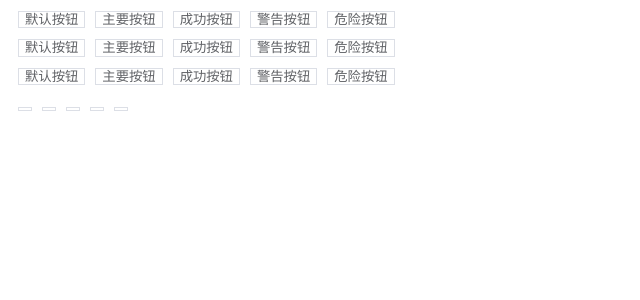
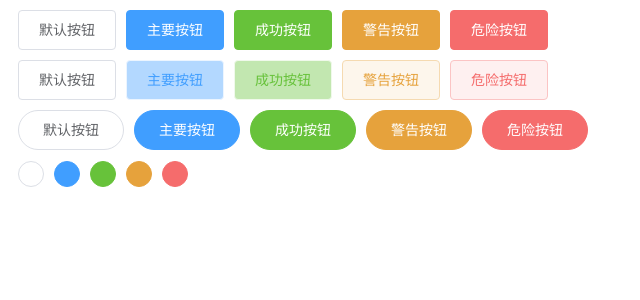
Before and after one commit to zxd95/dui, a Vue app: page / in a window 1280 px wide. Shown: the top 300 px of the page, without its empty margins (0-640 px from the left). Built offline with nearby package versions, Linux system fonts and the light colour scheme.

Commit message:
Update button.scss

```diff
--- a/src/styles/components/button.scss
+++ b/src/styles/components/button.scss
@@ -14,4 +14,132 @@
   margin: 0;
   transition: .1s;
   font-weight: 500;
+  // 禁止元素的文字被选中
+  -moz-user-select: none;
+  -webkit-user-select: none;
+  -ms-user-slect: none;
+  padding: 12px 20px;
+  font-size: 14px;
+  border-radius: 4px;
+  &:hover,
+  &:focus {
+    color: #409eff;
+    border-color: #c6e2ff;
+    background-color: #ecf5ff;
+  }
 }
+
+.dui-button.is-plain {
+  &:hover,
+  &:focus {
+    color: #66b1ff;
+    border-color: #66b1ff;
+    background-color: #fff;
+  }
+}
+
+.dui-button--primary {
+  color: #fff;
+  border-color: #409eff;
+  background-color: #409eff;
+  &:hover,
+  &:focus {
+    color: #66b1ff;
+    border-color: #66b1ff;
+    background-color: #fff;
+  }
+}
+
+.dui-button--primary.is-plain {
+  color: #409eff;
+  border-color: #ecf5ff;
+  background-color: #b3d8ff;
+  &:hover,
+  &:focus {
+    color: #409eff;
+    border-color: #409eff;
+    background-color: #fff;
+  }
+}
+
+.dui-button--success {
+  color: #fff;
+  border-color: #67c23a;
+  background-color: #67c23a;
+  &:hover,
+  &:focus {
+    color: #67c23a;
+    border-color: #67c23a;
+    background-color: #fff;
+  }
+}
+
+.dui-button--success.is-plain {
+  color: #67c23a;
+  border-color: #f0f9eb;
+  background-color: #c2e7b0;
+  &:hover,
+  &:focus {
+    color: #67c23a;
+    border-color: #67c23a;
+    background-color: #fff;
+  }
+}
+
+.dui-button--warning {
+  color: #fff;
+  border-color: #e6a23c;
+  background-color: #e6a23c;
+  &:hover,
+  &:focus {
+    color: #e6a23c;
+    border-color: #e6a23c;
+    background-color: #fff;
+  }
+}
+
+.dui-button--warning.is-plain {
+  color: #e6a23c;
+  background: #fdf6ec;
+  border-color: #f5dab1;
+  &:hover,
+  &:focus {
+    color: #e6a23c;
+    border-color: #e6a23c;
+    background-color: #fff;
+  }
+}
+
+.dui-button--danger {
+  color: #fff;
+  border-color: #f56c6c;
+  background-color: #f56c6c;
+  &:hover,
+  &:focus {
+    color: #f56c6c;
+    border-color: #f56c6c;
+    background-color: #fff;
+  }
+}
+
+.dui-button--danger.is-plain {
+  color: #f56c6c;
+  background: #fef0f0;
+  border-color: #fbc4c4;
+  &:hover,
+  &:focus {
+    color: #f56c6c;
+    border-color: #f56c6c;
+    background-color: #fff;
+  }
+}
+
+.dui-button.is-round {
+  border-radius: 20px;
+  padding: 12px 24px;
+}
+
+.dui-button.is-circle {
+  border-radius: 50%;
+  padding: 12px;
+}
```
